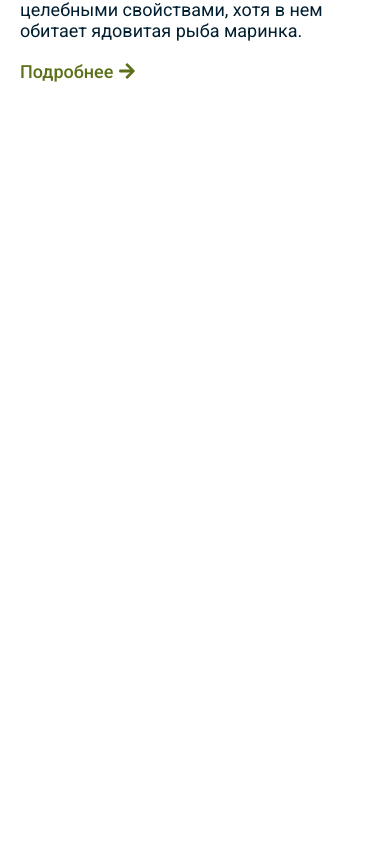
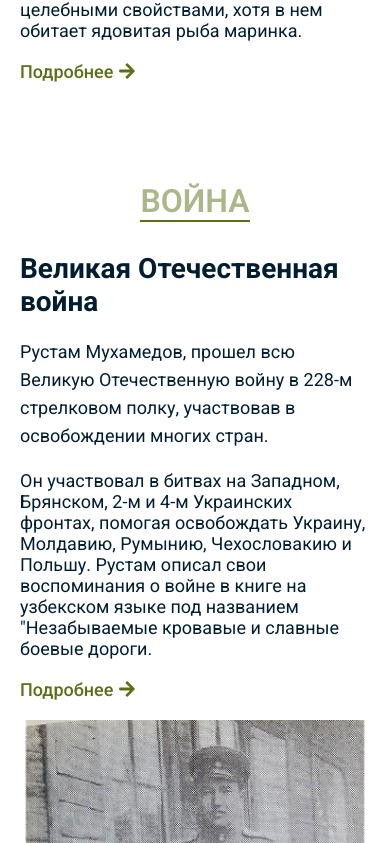
Before and after one commit to Annnabelle/web-page-for-May-9th, a React (Vite) app: page / in a window 390 px wide. Shown: the part 3321-4164 px from the top of the page. Before the commit the page ends 3453 px from the top, so only its background shows below. Built offline with nearby package versions, Linux system fonts and the light colour scheme.

Commit message:
add war component

```diff
--- /dev/null
+++ b/src/components/warComponent/index.tsx
@@ -0,0 +1,46 @@
+import React from 'react'
+import { Link } from 'react-router-dom'
+import { FaArrowRight } from 'react-icons/fa'
+import warImage from '../../assets/war.png'
+import './styles.sass'
+
+const WarComponent: React.FC = () => {
+  return (
+    <div className='war'>
+        <div className="container">
+            <div className="war-container">
+                <div className="war-title">
+                    <h4 className="title">Война</h4>
+                </div>
+                <div className="war-items">
+                <div className="war-item">
+                    <div className="war-item-content">
+                      <div className="content-title">
+                        <h3 className="title">Великая Отечественная война</h3>
+                      </div>
+                      <div className="content-subtitle">
+                        <p className="subtitle">
+                        Рустам Мухамедов, прошел всю Великую Отечественную войну в 228-м стрелковом полку, участвовав в освобождении многих стран.
+                        </p>
+                      </div>
+                      <div className="content-text">
+                        <p className="text">Он участвовал в битвах на Западном, Брянском, 2-м и 4-м Украинских фронтах, помогая освобождать Украину, Молдавию, Румынию, Чехословакию и Польшу. Рустам описал свои воспоминания о войне в книге на узбекском языке под названием "Незабываемые кровавые и славные боевые дороги.</p>
+                      </div>
+                      <div className="content-link">
+                        <Link to='/' className='link'>Подробнее <FaArrowRight />                        </Link>
+                      </div>
+                    </div>
+                  </div>
+                    <div className="war-item">
+                        <div className="image">
+                      <img src={warImage} alt="warImage" className='img' />
+                    </div>
+                  </div>
+                </div>
+            </div>
+        </div>
+    </div>
+  )
+}
+
+export default WarComponent
--- /dev/null
+++ b/src/components/warComponent/styles.sass
@@ -0,0 +1,83 @@
+@use 'sass:map'
+@use '../../styles/mixins' as mix
+@use '../../styles/variables' as vars
+.war
+    padding: 50px 0
+    &-container
+        @include mix.flex-content(center, column)
+        row-gap: 30px
+    &-title
+        text-align: center
+        border-bottom: 2px solid map.get(vars.$main, 'main')
+        .title
+            +mix.typography(32px, 600, map.get(vars.$main, 'main'))
+            opacity: 0.5
+            text-transform: uppercase
+    &-items
+        width: 100%
+        @include mix.flex-content(space-between, row)
+        column-gap: 100px
+        @media screen and (max-width: 1200px)
+            column-gap: 50px
+        @media screen and (max-width: 991px)
+            column-gap: 25px
+        @media screen and (max-width: 768px)
+            flex-direction: column
+            row-gap: 20px
+    &-item
+        width: 100%
+        &-content
+            @include mix.flex-content(space-between, column)
+            row-gap: 30px
+            align-items: start
+            @media screen and (max-width: 991px)
+                row-gap: 20px
+            .content-title
+                .title
+                    +mix.typography(48px, 700, map.get(vars.$basic, 'black'))
+                    @media screen and (max-width: 1200px)
+                        font-size: 32px
+                    @media screen and (max-width: 991px)
+                        font-size: 32px
+                    @media screen and (max-width: 550px)
+                        font-size: 28px
+            .content-subtitle
+                .subtitle
+                    line-height: 42px
+                    +mix.typography(28px, 400, map.get(vars.$basic, 'black'))
+                    @media screen and (max-width: 1200px)
+                        font-size: 24px
+                    @media screen and (max-width: 991px)
+                        font-size: 21px
+                        line-height: 32px
+                    @media screen and (max-width: 550px)
+                        font-size: 18px
+                        line-height: 28px
+            .content-text
+                .text
+                    line-height: 28px
+                    +mix.typography(24px, 400, map.get(vars.$basic, 'black'))
+                    @media screen and (max-width: 1200px)
+                        font-size: 24px
+                    @media screen and (max-width: 991px)
+                        line-height: 24px
+                        font-size: 20px
+                    @media screen and (max-width: 550px)
+                        font-size: 18px
+                        line-height: 21px
+            .content-link
+                .link
+                    @include mix.flex-content(flex-start, row)
+                    column-gap: 5px
+                    text-align: center
+                    +mix.typography(28px, 500, map.get(vars.$main, 'main'))
+                    @media screen and (max-width: 1200px)
+                        font-size: 24px
+                    @media screen and (max-width: 991px)
+                        font-size: 20px
+                    @media screen and (max-width: 550px)
+                        font-size: 18px
+        .image
+            .img
+                width: 100%
+                object-fit: cover
--- a/src/pages/home/index.tsx
+++ b/src/pages/home/index.tsx
@@ -3,6 +3,7 @@ import Hero from '../../components/hero'
 import Chronology from '../../components/chronology'
 import LifePath from '../../components/lifePath'
 import NurataComponent from '../../components/nurata'
+import WarComponent from '../../components/warComponent'
 
 const Home = () => {
   return (
@@ -11,6 +12,7 @@ const Home = () => {
         <Chronology/>
         <LifePath/>
         <NurataComponent/>
+        <WarComponent/>
     </>
   )
 }
```
Also changed, not shown: src/assets/war.png (added).
